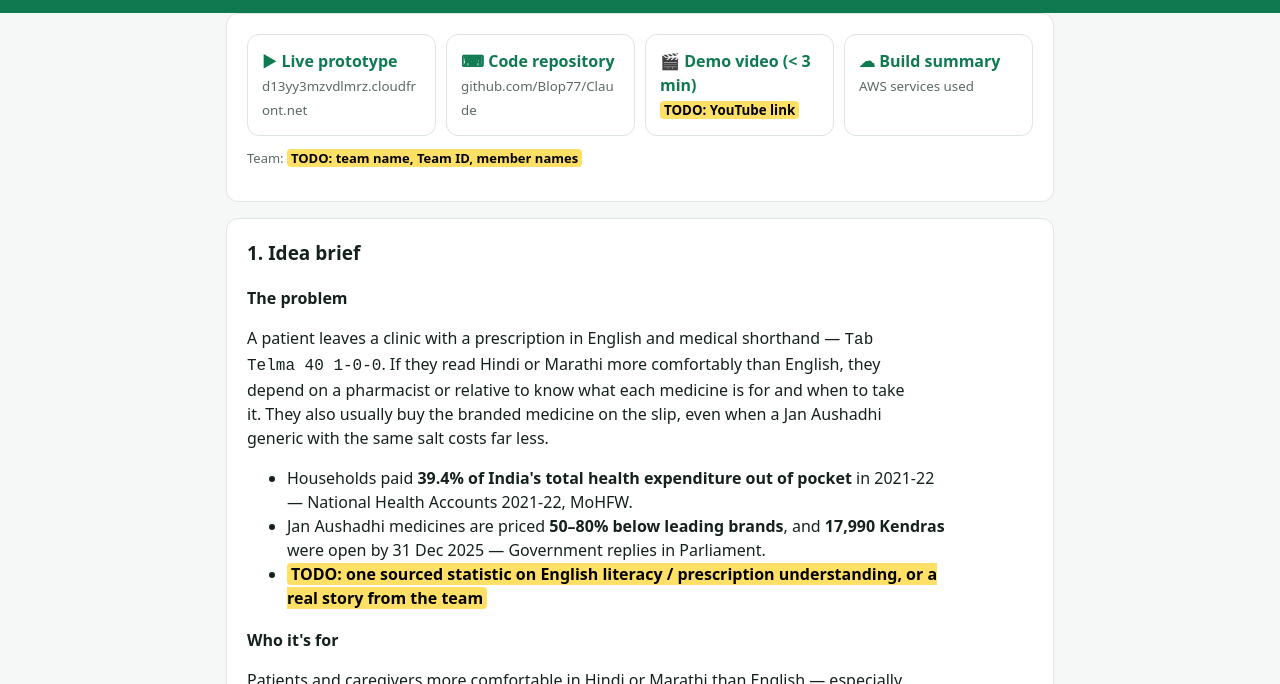
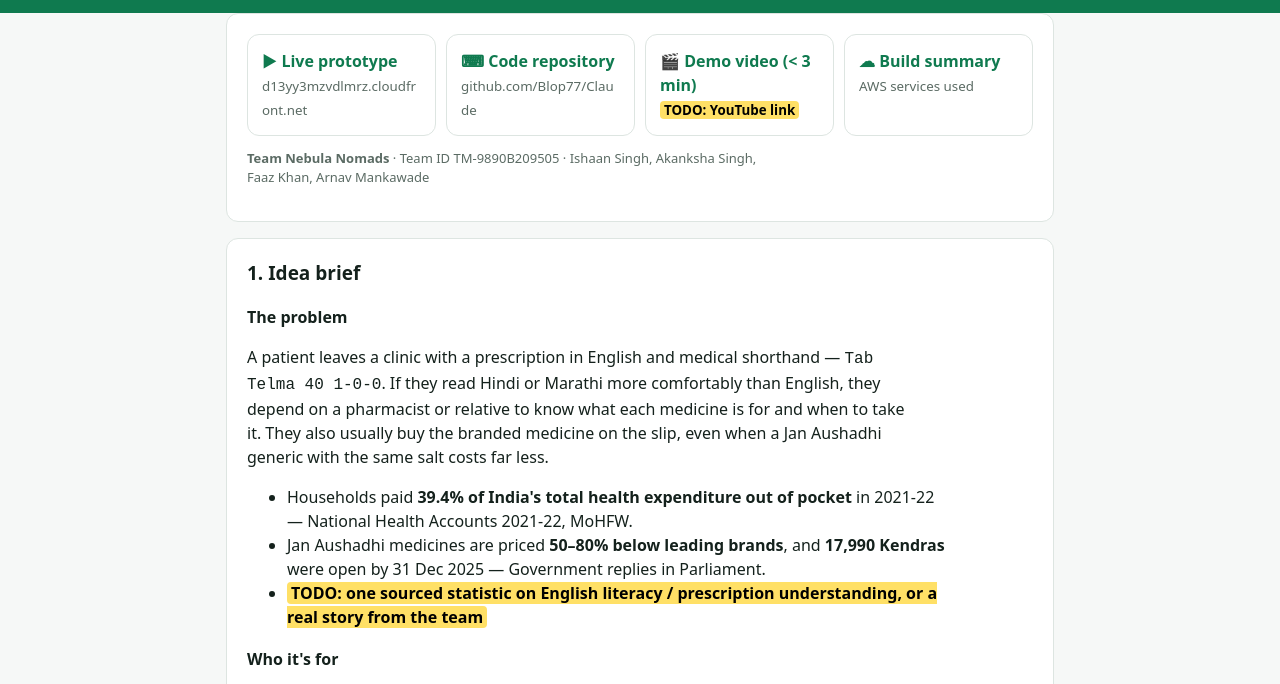
Before and after one commit to Blop77/Claude, a plain HTML site: page frontend/submission.html in a window 1280 px wide. Shown: the part 90-774 px from the top of the page. Drawn offline with Linux system fonts and the light colour scheme.

Commit message:
Add team details to submission page and video script
Co-Authored-By: Claude Opus 5.5 <noreply@anthropic.com>
Claude-Session: https://claude.ai/code/session_011mhHL1u6YtpqVBSRPuDGWL

```diff
--- a/frontend/submission.html
+++ b/frontend/submission.html
@@ -37,7 +37,7 @@
         <a href="#video"><b>🎬 Demo video (&lt; 3 min)</b><small><span class="todo">TODO: YouTube link</span></small></a>
         <a href="#build"><b>☁ Build summary</b><small>AWS services used</small></a>
       </div>
-      <p class="salt">Team: <span class="todo">TODO: team name, Team ID, member names</span></p>
+      <p class="salt"><b>Team Nebula Nomads</b> · Team ID TM-9890B209505 · Ishaan Singh, Akanksha Singh, Faaz Khan, Arnav Mankawade</p>
     </section>
 
     <section class="card" id="brief">
```
Also changed, not shown: 1 other file.
